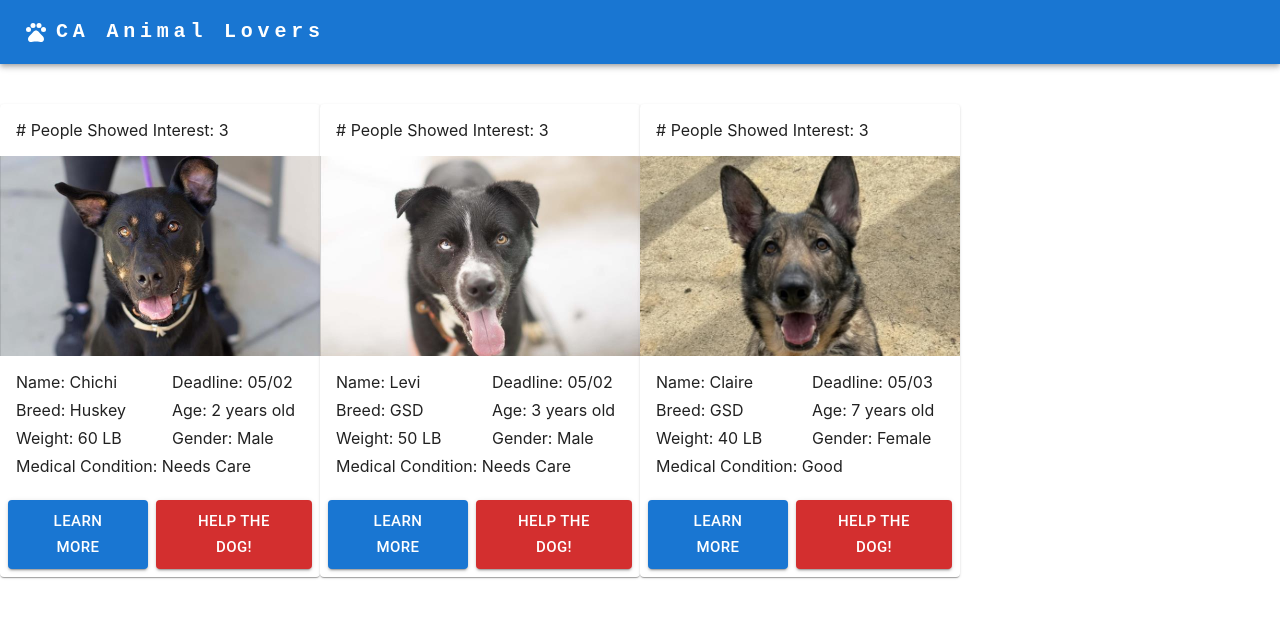
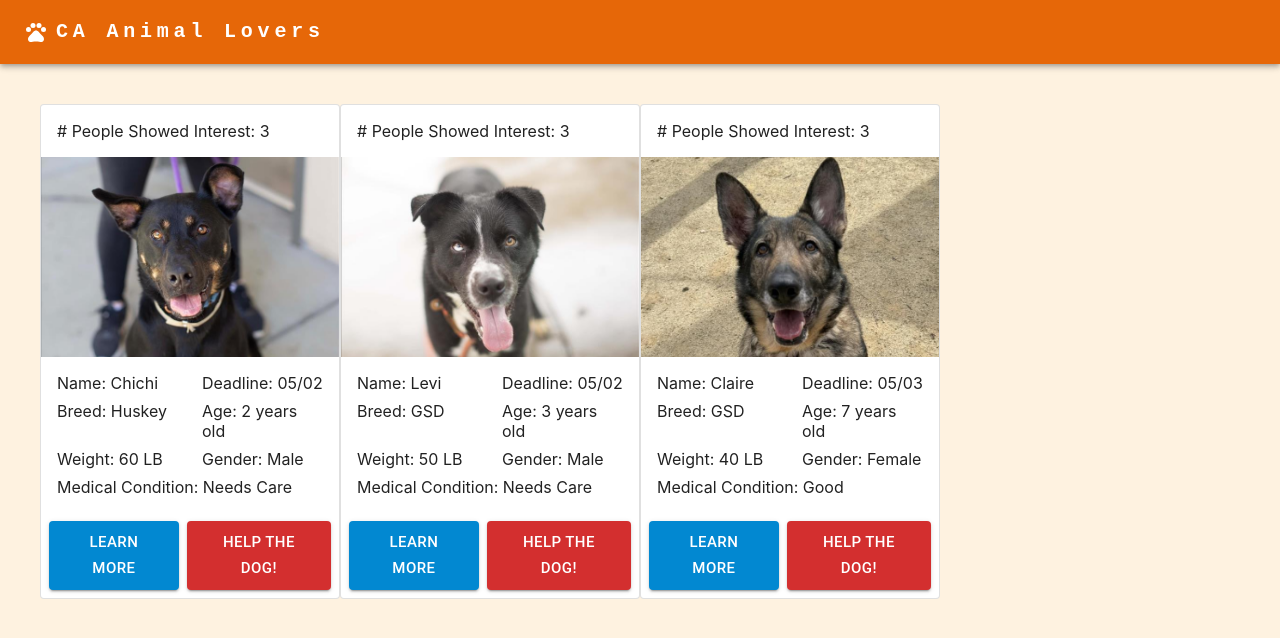
Before and after one commit to zinizhu/ca-anmial-lovers, a React (Create React App) app: page / in a window 1280 px wide. Shown: the top 638 px of the page. Built offline with nearby package versions, Linux system fonts and the light colour scheme.

Commit message:
feat: add HomePage padding, changing colors

```diff
--- a/src/DogInfoCard.tsx
+++ b/src/DogInfoCard.tsx
@@ -28,7 +28,7 @@ export function DogInfoCard({ dogInfo }: DogInfoProps) {
   const navigate = useNavigate();
 
   return (
-    <Card sx={{ maxWidth: 345 }}>
+    <Card sx={{ maxWidth: 345 }} variant="outlined">
       <CardContent># People Showed Interest: 3</CardContent>
       <CardMedia
         component="img"
@@ -65,6 +65,7 @@ export function DogInfoCard({ dogInfo }: DogInfoProps) {
       <CardActions>
         <Button
           variant="contained"
+          color="info"
           size="large"
           onClick={() => navigate(`/dog-detail/${dogInfo.id}`)}
         >
--- a/src/Header.tsx
+++ b/src/Header.tsx
@@ -6,7 +6,7 @@ import PetsIcon from "@mui/icons-material/Pets";
 
 export function Header() {
   return (
-    <AppBar position="static">
+    <AppBar position="static" sx={{ bgcolor: "#e66708" }}>
       <Container maxWidth="xl">
         <Toolbar disableGutters>
           <PetsIcon sx={{ display: { xs: "none", md: "flex" }, mr: 1 }} />
@@ -14,7 +14,7 @@ export function Header() {
             variant="h6"
             noWrap
             component="a"
-            href="#app-bar-with-responsive-menu"
+            href="#Header"
             sx={{
               mr: 2,
               display: { xs: "none", md: "flex" },
--- a/src/HomePage.tsx
+++ b/src/HomePage.tsx
@@ -6,15 +6,17 @@ import { DogInfoCard } from "./DogInfoCard";
 import { dogsInfo } from "./DogsInfo";
 import { Header } from "./Header";
 
+document.body.style.backgroundColor = "#fef2e0";
+
 function HomePage() {
   return (
-    <>
+    <div>
       <div>
         <Header></Header>
       </div>
 
       <div>
-        <Grid container rowSpacing={4} paddingTop={5}>
+        <Grid container rowSpacing={4} padding={5}>
           {dogsInfo.map((dogInfo, dogIdx) => (
             <Grid item xs={12} sm={6} md={4} lg={3} key={dogIdx}>
               <DogInfoCard dogInfo={dogInfo} />
@@ -22,7 +24,7 @@ function HomePage() {
           ))}
         </Grid>
       </div>
-    </>
+    </div>
   );
 }
 export default HomePage;
```
